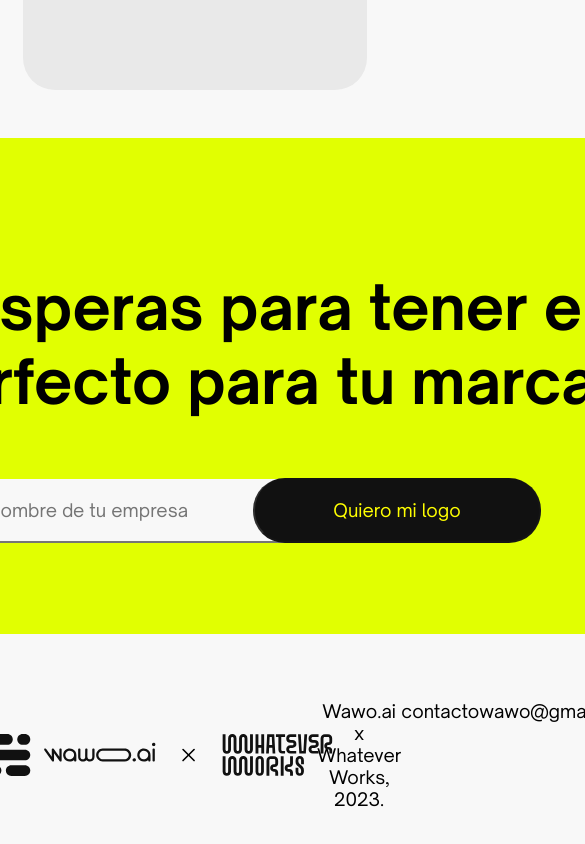
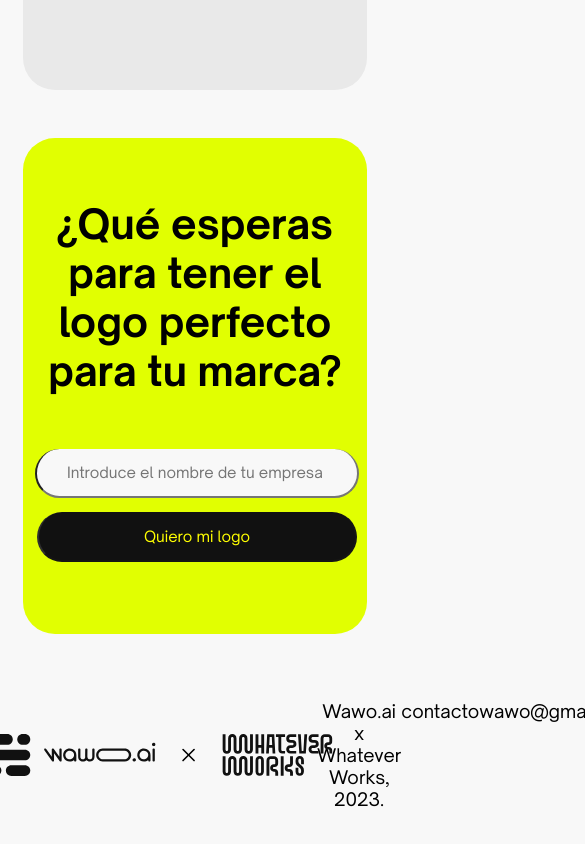
Before and after one commit to TheSerch07/Client-Wawo-Logos, a React (Vite) app: page / in a window 390 px wide. Shown: the part 7357-8201 px from the top of the page, 585 px wide, since content can reach past the window. Built offline with nearby package versions, Linux system fonts and the light colour scheme; the HTML template or start-up script is replaced by a standard one; a web font is replaced by a local one.

Commit message:
Call to action responsive

```diff
--- a/src/styles/CallToAction.module.css
+++ b/src/styles/CallToAction.module.css
@@ -54,3 +54,43 @@
 .button:hover {
     cursor: pointer;
 }
+
+@media (max-width: 1000px) {
+    .mainCallToAction {
+        width: 88vw;
+        height: 31rem;
+        justify-content: flex-start;
+    }
+
+    .divTitle {
+        margin-top: 2.1rem;
+        width: 20rem;
+    }
+
+    .title {
+        font-size: 2.5rem;;
+    }
+
+    .divButton {
+        display: flex;
+        right: 0;
+        width: 20rem;
+        height: 8rem;
+        flex-direction: column;
+        justify-content: space-around;
+    }
+
+    .input {
+        font-size: 15px;
+        width: 18rem;
+        height: 45px;
+    }
+
+    .button {
+        font-size: 15px;
+        /* border-top: 20px; */
+        height: 50px;
+        width: 20rem;
+        left: 2px;
+    }
+}
```
